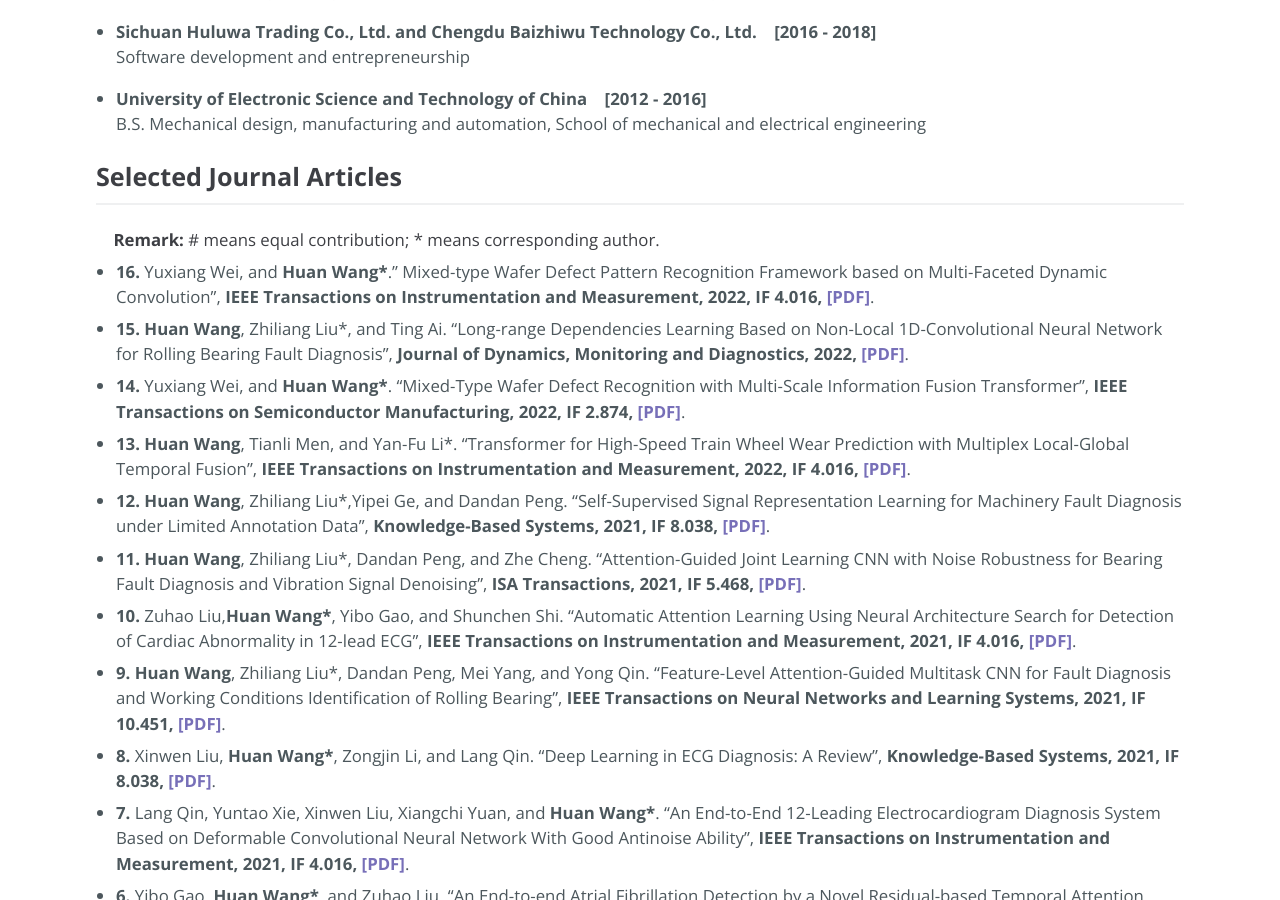
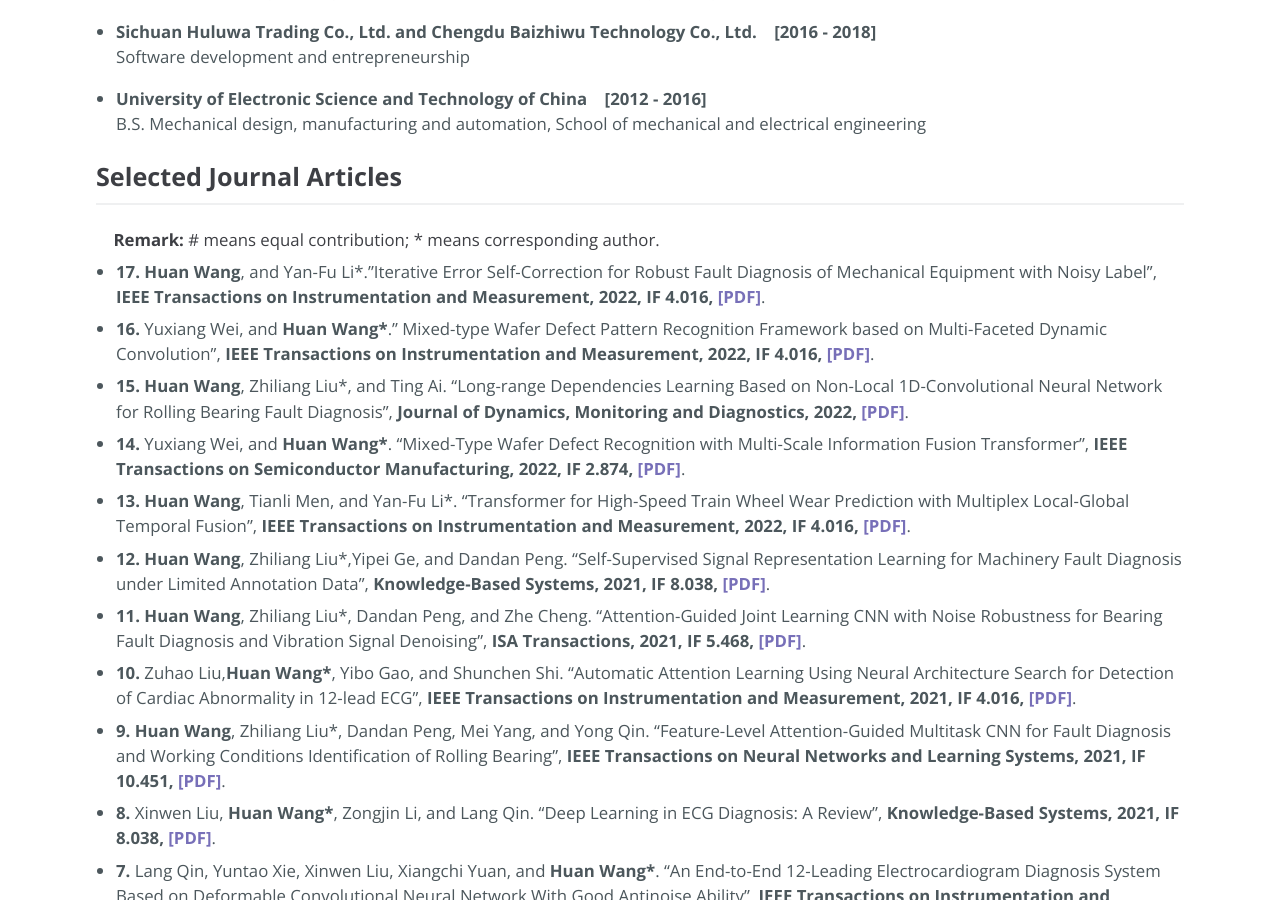
Before and after one commit to WH-HuanWang/WH-HuanWang.github.io, a Jekyll site: the page built from index.md, in a window 1280 px wide and 900 px high, scrolled down 879 px. Built offline with Jekyll 4.4.1, drawn with Linux system fonts in a browser that asks for light colours.

Commit message:
Update index.md

```diff
--- a/index.md
+++ b/index.md
@@ -45,6 +45,7 @@ B.S. Mechanical design, manufacturing and automation, School of mechanical and e
 * * *
 #### &nbsp;&nbsp;&nbsp; <b>Remark:</b> # means equal contribution; * means corresponding author.
 
+* <b>17. Huan Wang</b>, and Yan-Fu Li*."Iterative Error Self-Correction for Robust Fault Diagnosis of Mechanical Equipment with Noisy Label", <b>IEEE Transactions on Instrumentation and Measurement, 2022, IF 4.016, [[PDF]](https://ieeexplore.ieee.org/)</b>.
 * <b>16. </b>Yuxiang Wei, and <b>Huan Wang*</b>." Mixed-type Wafer Defect Pattern Recognition Framework based on Multi-Faceted Dynamic Convolution", <b>IEEE Transactions on Instrumentation and Measurement, 2022, IF 4.016, [[PDF]](https://ieeexplore.ieee.org/document/9783021)</b>.
 * <b>15. Huan Wang</b>, Zhiliang Liu*, and Ting Ai. "Long-range Dependencies Learning Based on Non-Local 1D-Convolutional Neural Network for Rolling Bearing Fault Diagnosis", <b>Journal of Dynamics, Monitoring and Diagnostics, 2022, [[PDF]](https://ojs.istp-press.com/dmd/article/view/53)</b>.
 * <b>14. </b>Yuxiang Wei, and <b>Huan Wang*</b>. "Mixed-Type Wafer Defect Recognition with Multi-Scale Information Fusion Transformer", <b>IEEE Transactions on Semiconductor Manufacturing, 2022, IF 2.874, [[PDF]](https://ieeexplore.ieee.org/document/9728745)</b>.
```
